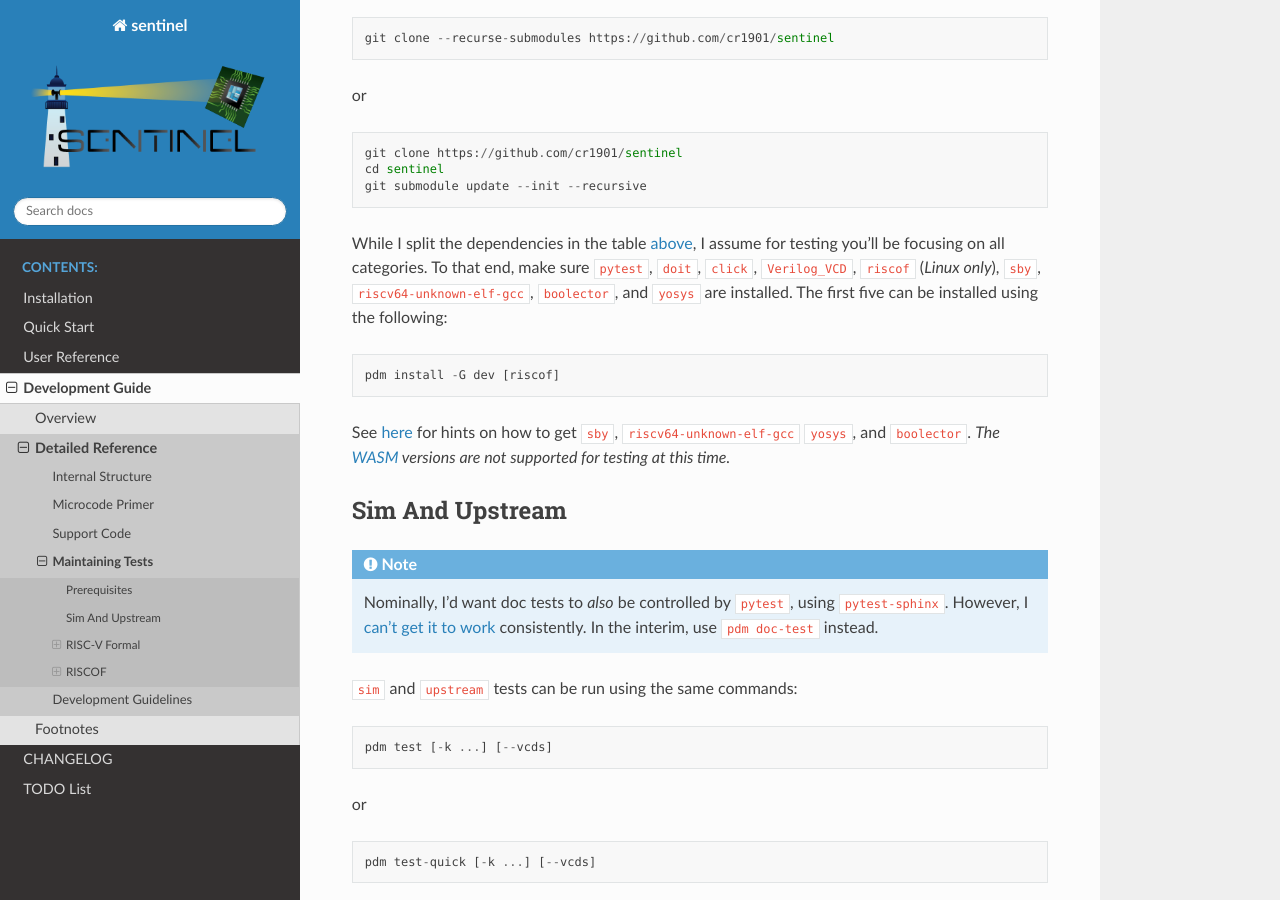
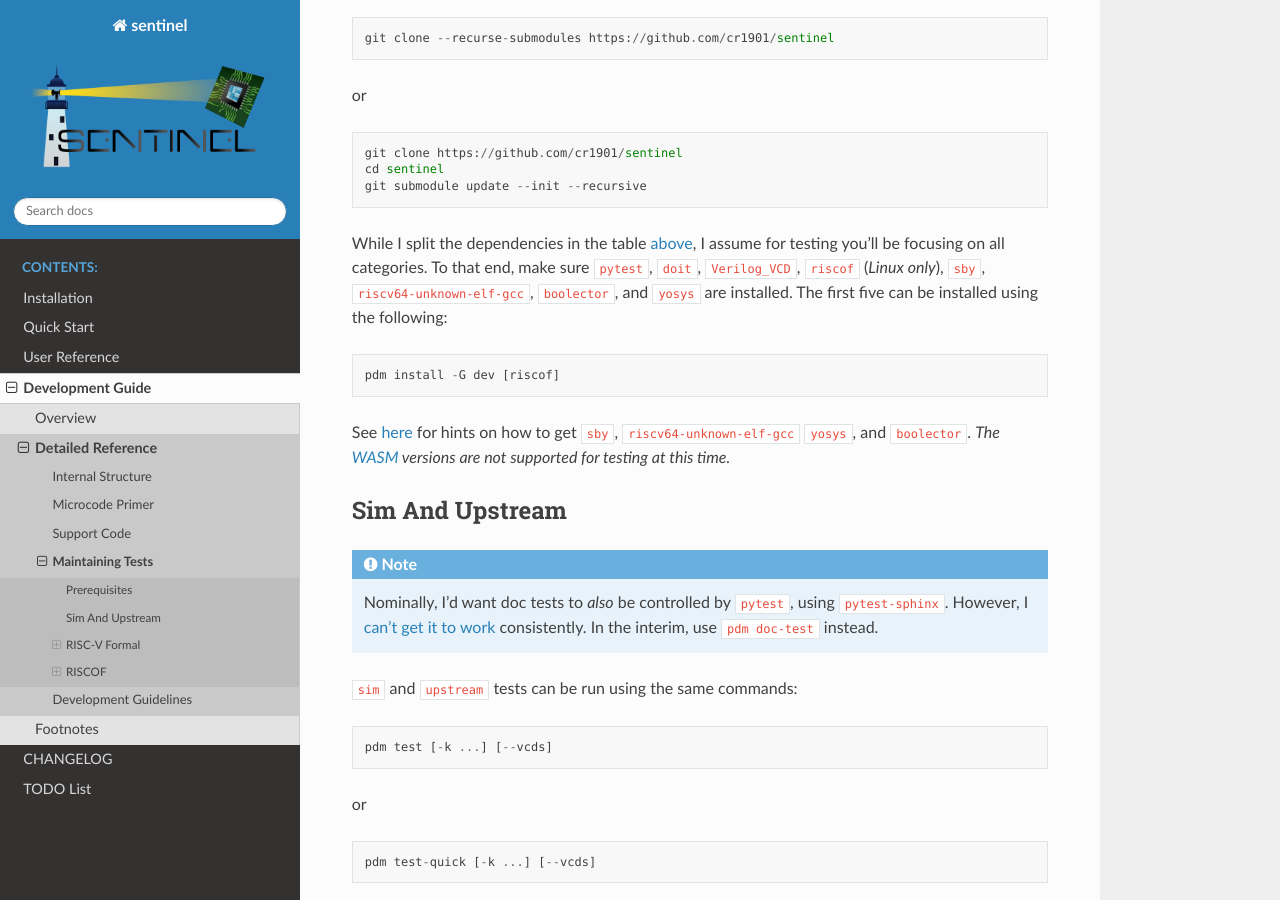
Before and after one commit to cr1901/sentinel, a Sphinx documentation site: the page built from doc/development/testing.md, in a window 1280 px wide and 900 px high, scrolled down 788 px. Built offline with Sphinx 7.4.7 and the Read the Docs theme 3.1.0, drawn with Linux system fonts in a browser that asks for light colours; the version number could not be read and is left out.

Commit message:
Remove click from dev dependency group. Unclear to me that my external sby ever used the venv click when invoked from pdm.

```diff
--- a/doc/development/testing.md
+++ b/doc/development/testing.md
@@ -52,7 +52,7 @@
 
 While I split the dependencies in the table [above](#testing-sentinel), I
 assume for testing you'll be focusing on all categories. To that end, make sure
-`pytest`, `doit`, `click`, `Verilog_VCD`, `riscof` (_Linux only_), `sby`,
+`pytest`, `doit`, `Verilog_VCD`, `riscof` (_Linux only_), `sby`,
 `riscv64-unknown-elf-gcc`, `boolector`, and `yosys` are installed. The first
 five can be installed using the following:
 
--- a/pyproject.toml
+++ b/pyproject.toml
@@ -224,8 +224,6 @@
     "sphinx-autobuild>=2024.2.4",
     "sphinx-prompt>=1.9.0",
 ]
-# Though I expect users to provide sby, sby requires click and doesn't opt-in
-# to PEP 517. So provide it here.
 dev = [
     "amaranth-soc @ git+https://github.com/amaranth-lang/amaranth-soc",
     "bronzebeard>=0.2.1",
@@ -233,7 +231,6 @@
     "doit>=0.36.0",
     "Verilog-VCD>=1.11",
     "logLUTs @ git+https://github.com/mattvenn/logLUTs@a7fa902a5f70c7d53a654d850f745e36821fbb78",
-    "click>=8.1.7",
     "pytest-amaranth-sim>=0.1.0",
 ]
 examples = [
```
Also changed, not shown: 1 other file.
